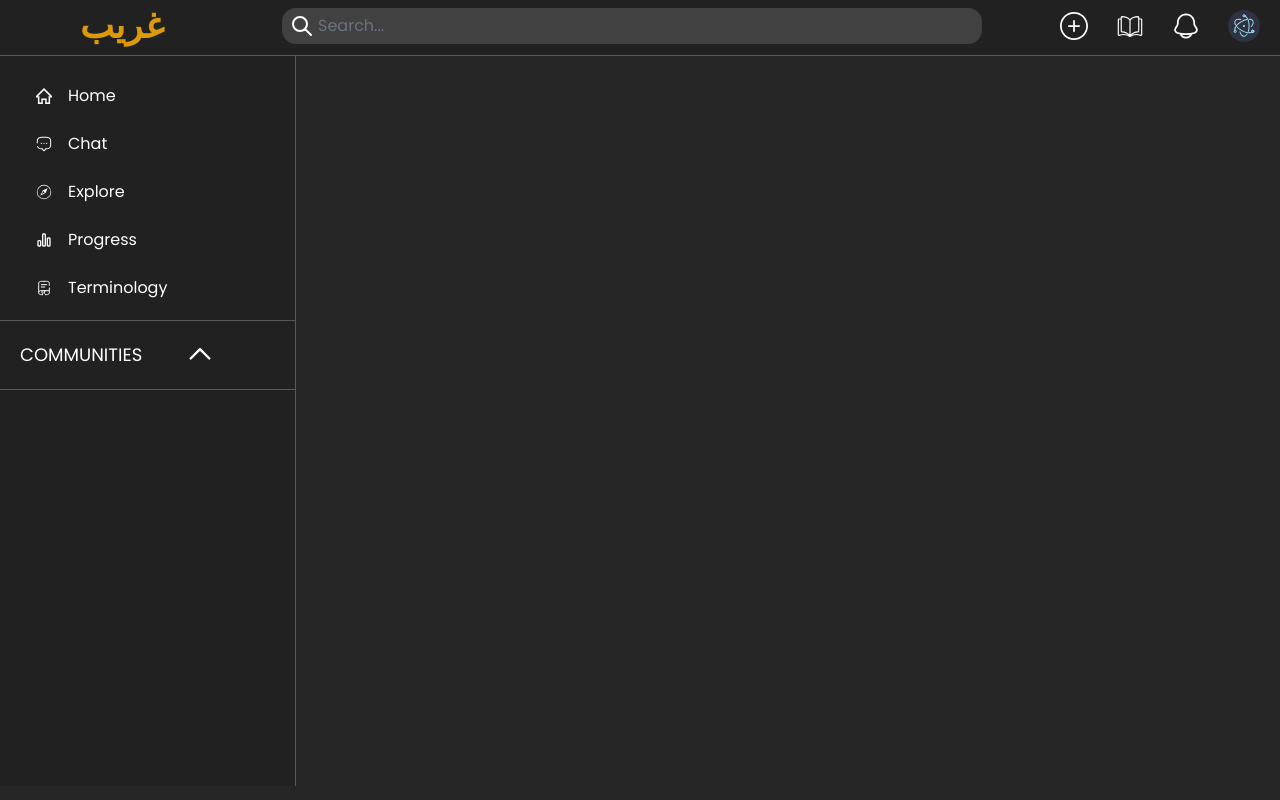
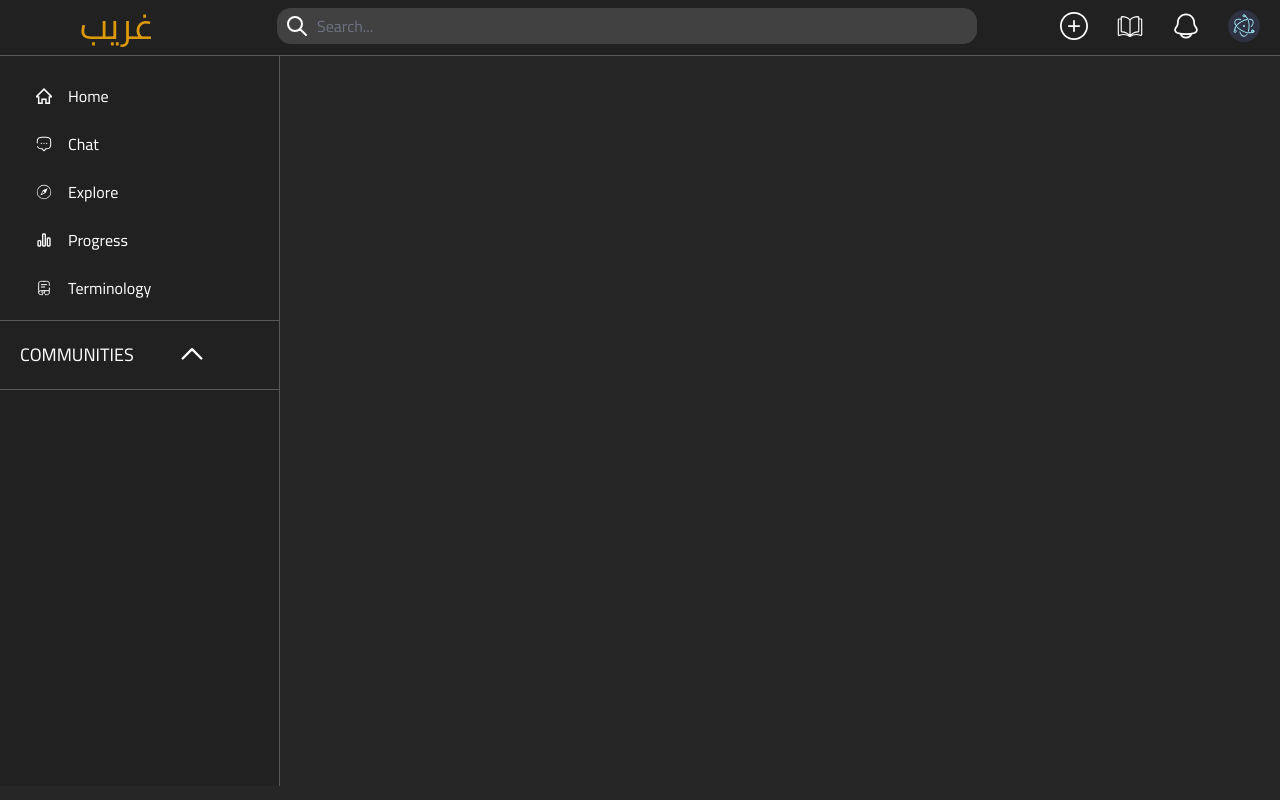
Before and after one commit to gharibPlatform/gharib-web, a Next.js app: page / in a window 1280 px wide. Built offline with nearby package versions, Linux system fonts and the light colour scheme.

Commit message:
font config

```diff
--- a/src/app/globals.css
+++ b/src/app/globals.css
@@ -24,7 +24,7 @@
 }
 
 body{
-  font-family: "Cairo";
+  font-family: "Roboto", sans-serif;
   margin: 0;
   padding: 0;
   background-color: var(--secondary-color);
--- a/src/app/layout.jsx
+++ b/src/app/layout.jsx
@@ -1,14 +1,12 @@
 import React from "react";
-import { Poppins } from "next/font/google";
+import { Cairo } from "next/font/google";
 import "./globals.css";
 import ReactQueryProvider from "@/components/ReactQueryProviders";
 import { Bounce, ToastContainer } from "react-toastify";
 import "react-toastify/dist/ReactToastify.css";
 
-const poppins = Poppins({
-  weight: ["300", "400", "500", "600", "700", "800"],
+const cairo = Cairo({
   subsets: ["latin"],
-  variable: "--font-poppins",
 });
 
 export const metadata = {
@@ -20,7 +18,13 @@ export default function RootLayout({ children }) {
   return (
     <ReactQueryProvider>
       <html lang="en">
-        <body className={`${poppins.className}`}>
+      <head>
+
+          <link rel="preconnect" href="https://fonts.googleapis.com" />
+          <link rel="preconnect" href="https://fonts.gstatic.com" crossorigin />
+          <link href="https://fonts.googleapis.com/css2?family=Cairo:wght@200..1000&family=Roboto:ital,wght@0,100;0,300;0,400;0,500;0,700;0,900;1,100;1,300;1,400;1,500;1,700;1,900&family=Rubik:ital,wght@0,300..900;1,300..900&display=swap" rel="stylesheet" />
+        </head>
+        <body className={`${cairo.className}`}>
           {children}
           <ToastContainer
             position="top-center"
--- a/src/components/chat/ChatLeftBar.jsx
+++ b/src/components/chat/ChatLeftBar.jsx
@@ -4,15 +4,25 @@ import ChatBrotherSection from "./ChatBrothersSection";
 import ChatGroupsSection from "./ChatGroupsSection";
 
 export default function ChatLeftBar({ changeNameHeader }) {
+    const BLUE_COLOR = "#7575ff"
+    const WHITE_COLOR = "#fff"
 
     const [brothersBool, setBrothersBool] = useState(false)
+    const [brothersStyle, setBrothersStyle] = useState(WHITE_COLOR)
+
     const toggleBrotherBool = () => {
+        setBrothersStyle(BLUE_COLOR);
+        setGroupsStyle(WHITE_COLOR);
         setBrothersBool(true);
         setGroupsBool(false);
     }
 
     const [groupsBool, setGroupsBool] = useState(false)
+    const [groupsStyle, setGroupsStyle] = useState(WHITE_COLOR)
+
     const toggleGroupsBool = () => {
+        setBrothersStyle(WHITE_COLOR);
+        setGroupsStyle(BLUE_COLOR);
         setGroupsBool(true);
         setBrothersBool(false);
     }
@@ -20,8 +30,8 @@ export default function ChatLeftBar({ changeNameHeader }) {
     return(
         <div style={{width: "680px"}} class="border-l border-[var(--g-color)] bg-[var(--main-color)] h-screen">
             <div class="flex  p-7 gap-8 justify-between">
-                <div onClick={()=>toggleBrotherBool()} class="cursor-pointer text-[var(--w-color)] text-xl">Brothers</div>
-                <div onClick={()=>toggleGroupsBool()} class="cursor-pointer text-[var(--w-color)] text-xl">Groups</div>
+                <div onClick={()=>toggleBrotherBool()} style={{color: `${brothersStyle}`}} class="cursor-pointer font-bold text-xl">Brothers</div>
+                <div onClick={()=>toggleGroupsBool()} style={{color: `${groupsStyle}`}} class="cursor-pointer font-bold text-xl">Groups</div>
             </div>
 
             <div >
--- a/src/components/common/gharib/Gharib.jsx
+++ b/src/components/common/gharib/Gharib.jsx
@@ -1,6 +1,6 @@
 function Gharib() {
     return<>
-        <p class="p-0 m-0 pl-20 text-[var(--o-color)] font-bold text-4xl">غريب</p>
+        <p class="p-0 m-0 pl-20 text-[var(--o-color)] font-cairo font-normal text-4xl">غريب</p>
     </>
 }
 export default Gharib;
--- a/src/components/common/inputs/inputSearch/InputSearch.jsx
+++ b/src/components/common/inputs/inputSearch/InputSearch.jsx
@@ -3,7 +3,7 @@ function InputSearch() {
     return <>
     <div class="flex items-center justify-center ml-20 ">
         <svg class="z-10 -m-8 w-6 h-6" viewBox="0 0 24 24" fill="none" xmlns="http://www.w3.org/2000/svg"><g id="SVGRepo_bgCarrier" stroke-width="0"></g><g id="SVGRepo_tracerCarrier" stroke-linecap="round" stroke-linejoin="round"></g><g id="SVGRepo_iconCarrier"> <path d="M14.9536 14.9458L21 21M17 10C17 13.866 13.866 17 10 17C6.13401 17 3 13.866 3 10C3 6.13401 6.13401 3 10 3C13.866 3 17 6.13401 17 10Z" stroke="#fff" stroke-width="2" stroke-linecap="round" stroke-linejoin="round"></path> </g></svg>
-        <input placeholder="Search..." class="focus:outline-none placeholder-gray-500 bg-[var(--input-color)] h-9 rounded-md pl-9 text-[var(--w-color)] -m-r-30" style={{width: "700px"}} type="text" name="" id="" />
+        <input placeholder="Search..." class="focus:outline-none placeholder-gray-500 bg-[var(--input-color)] h-9 rounded-md pl-10 text-[var(--w-color)] -m-r-30" style={{width: "700px"}} type="text" name="" id="" />
 
     </div>
     </>
--- a/tailwind.config.js
+++ b/tailwind.config.js
@@ -10,6 +10,10 @@ module.exports = {
   ],
   theme: {
   	extend: {
+		fontFamily: {
+			cairo: ['Cairo', 'sans-serif'],
+			poppins: ['Poppins', 'sans-serif'],
+		  },
   		colors: {
   			background: 'var(--background)',
   			foreground: 'var(--foreground)',
```
